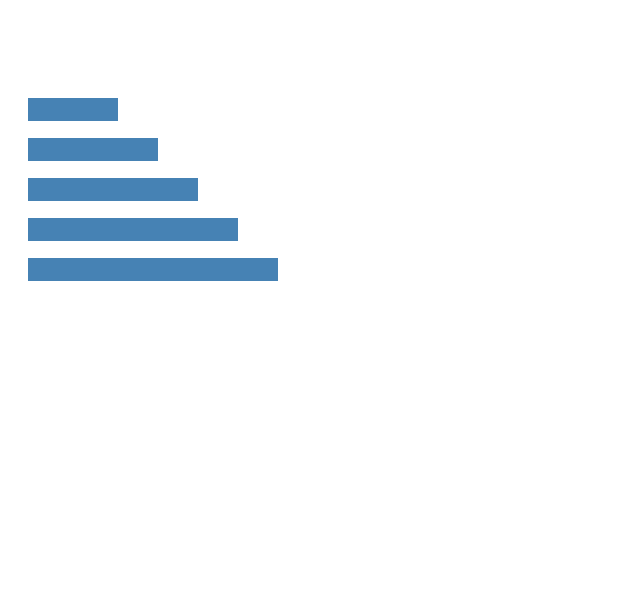
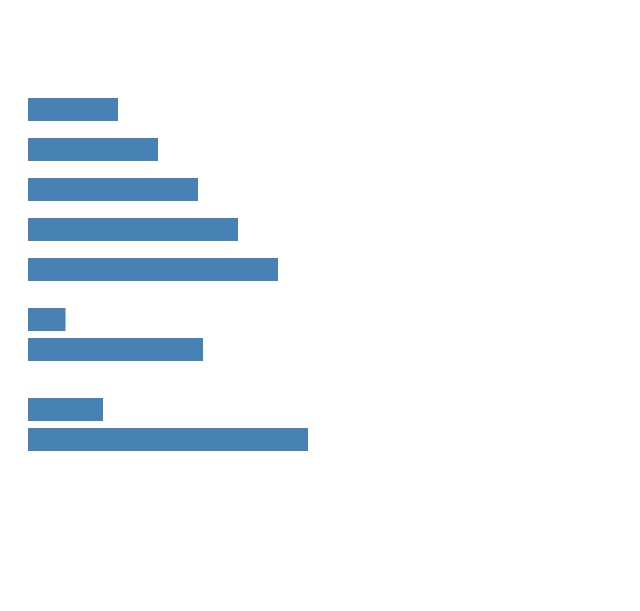
Before and after one commit to caohuilin/d3_learning, a plain HTML site: page index.html in a window 1280 px wide. Shown: the whole page, without its empty margins (0-640 px from the left). Drawn offline with nearby package versions, Linux system fonts and the light colour scheme.

Commit message:
使用比例尺

```diff
--- a/index.html
+++ b/index.html
@@ -5,5 +5,8 @@
     <script src="http://d3js.org/d3.v3.min.js" charset="utf-8"></script>
     <script src="./index.js" charset="utf-8"></script>
   </head>
-  <body onload="handleDocumentReady()"></body>
+  <body onload="handleDocumentReady()">
+    <div class="demo1"></div>
+    <div class="demo2"></div>
+  </body>
 </html>
--- a/index.js
+++ b/index.js
@@ -1,10 +1,15 @@
 function handleDocumentReady() {
+  demo1()
+  demo2()
+}
+// 简易柱状图
+function demo1() {
   const width = 300
   const height = 300
 
   // 添加画布
   const svg = d3
-    .select('body')
+    .select('.demo1')
     .append('svg')
     .attr('width', width)
     .attr('height', height)
@@ -19,9 +24,38 @@ function handleDocumentReady() {
     .append('rect')
     .attr('x', 20)
     .attr('y', (d) => d)
-    .attr('width', function (d) {
-      return d
-    })
+    .attr('width', (d) => d)
     .attr('height', rectHeight - 2)
     .attr('fill', 'steelblue')
 }
+
+// 带比例尺
+function demo2() {
+  const width = 300
+  const height = 300
+
+  // 添加画布
+  const svg = d3
+    .select('.demo2')
+    .append('svg')
+    .attr('width', width)
+    .attr('height', height)
+
+  // 绘制矩形
+  const dataset = [1.2, 2.3, 0.9, 1.5, 3.3]
+  const min = d3.min(dataset)
+  const max = d3.max(dataset)
+
+  const linear = d3.scale.linear().domain([min, max]).range([0, 300])
+  const rectHeight = 25 // 每个矩形像素高度
+  svg
+    .selectAll('rect')
+    .data(dataset)
+    .enter()
+    .append('rect')
+    .attr('x', 20)
+    .attr('y', (_d, index) => index * (rectHeight + 5))
+    .attr('width', (d) => linear(d))
+    .attr('height', rectHeight - 2)
+    .attr('fill', 'steelblue')
+}
```
